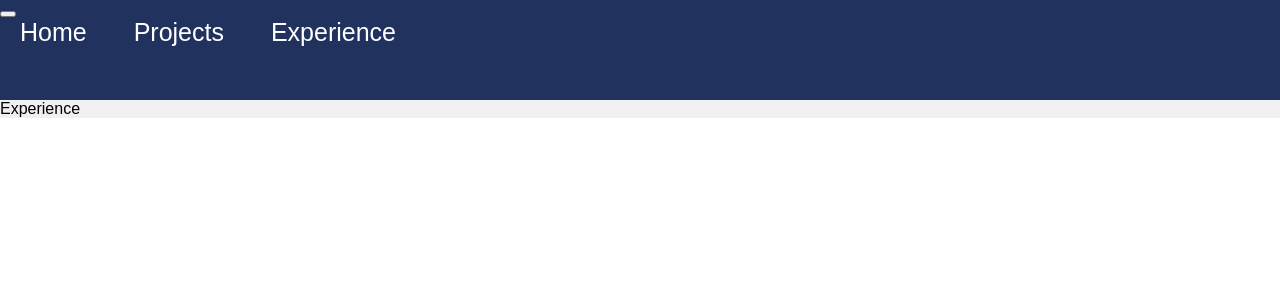
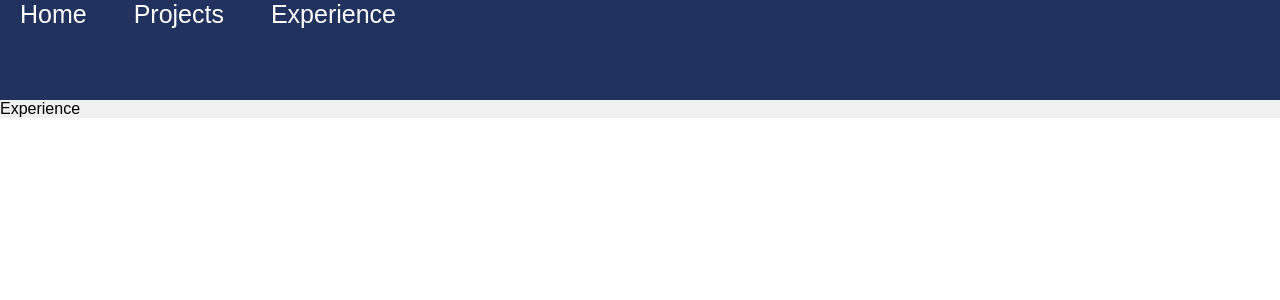
Before and after one commit to Jerontai-Mcfee/React-portfolio, a React (Create React App) app: page /experience in a window 1280 px wide. Shown: the top 300 px of the page. Built offline with nearby package versions, Linux system fonts and the light colour scheme.

Commit message:
Navbar page set, setLocation and icon used

```diff
--- a/package.json
+++ b/package.json
@@ -3,6 +3,7 @@
   "version": "0.1.0",
   "private": true,
   "dependencies": {
+    "@material-ui/icons": "^4.11.3",
     "@testing-library/jest-dom": "^5.16.5",
     "@testing-library/react": "^13.4.0",
     "@testing-library/user-event": "^13.5.0",
--- a/src/Components/Navbar.js
+++ b/src/Components/Navbar.js
@@ -1,14 +1,35 @@
-import React from 'react';
-import {Link} from "react-router-dom";
+import React, {useEffect, useState } from 'react';
+import {Link, useLocation} from "react-router-dom";
 import "../styles/Navbar.css";
+import ReorderIcon from "@material-ui/icons/Reorder";
 
 
 function Navbar() {
+    // Be sure to import useState into react.
+    const [expandNavbar, setExpandNavbar] = useState(false);
+
+// set it so it always knows where to set location when clicked
+    const location = useLocation();
+
+    useEffect(() => {
+        setExpandNavbar(false);
+    }, [location]);
+
   return (
-    <div className="navbar">
-        <div classname="toggleButton">
 
-            <button></button>
+    // if expandNavbar is true then you want to close if false
+    <div className="navbar" id={expandNavbar ? "open" : "close"}>
+        <div className="toggleButton">
+
+            <button
+            onClick={() => {
+                setExpandNavbar((prev) => !prev);
+            }}
+            >
+                {/* Adds button for when it goes to different screen size */}
+
+                <ReorderIcon />
+            </button>
         </div>
       <div className="Links">
       <Link to="/"> Home </Link>
```
Also changed, not shown: 1 other file (tests, documents, lock files or other folders).
